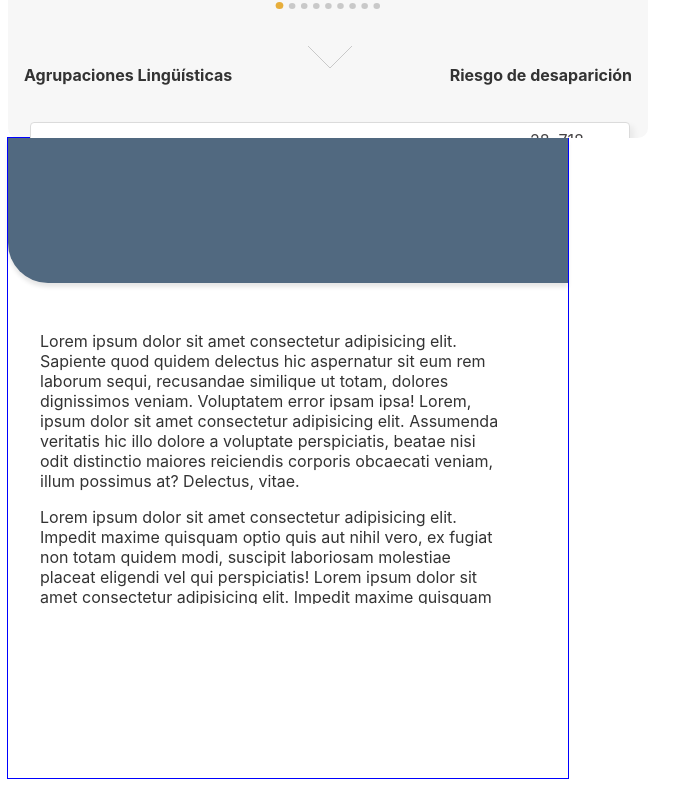
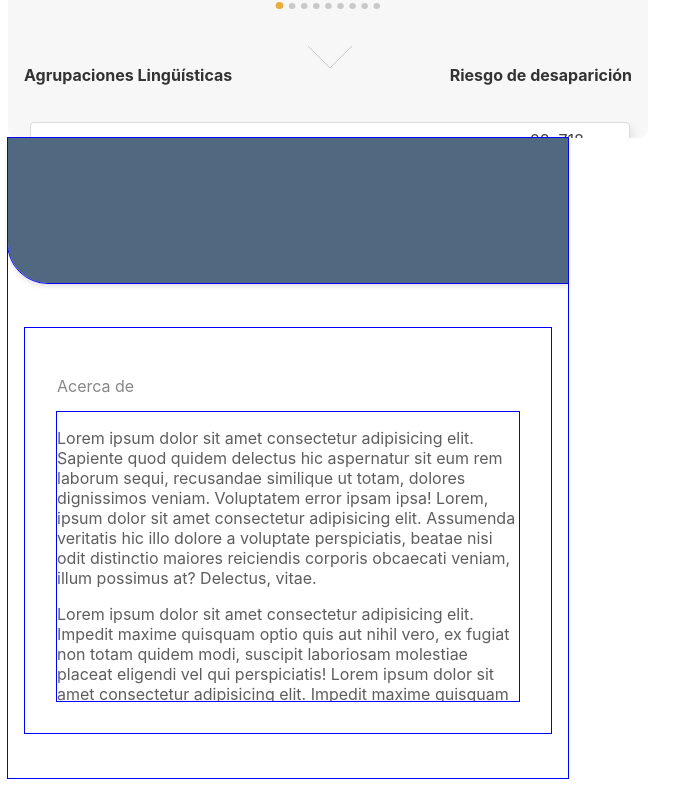
Before and after one commit to ccd-adc-dev/maqueta.compos.mapa, a Svelte app: page / in a window 1280 px wide. Shown: the part 720-1512 px from the top of the page, without its empty margins (0-691 px from the left). Built offline with nearby package versions, Linux system fonts and the light colour scheme.

Commit message:
ajuste posicion header

```diff
--- a/src/componentes/Informacion/Informacion.svelte
+++ b/src/componentes/Informacion/Informacion.svelte
@@ -7,26 +7,48 @@
             width: 560px;
             height: 640px;
             outline: 1px solid blue;
+
+        }
+
+        .Informacion {
+            display: flex;
+	        justify-content: center;
+            align-items: center;
+            flex-direction: column;
+            flex-wrap: nowrap;
         }
 
         .Encabezado {
             width: 560px;
             height: 145px;
+            position: relative;
+            top: -45px;
             background: #516980;
             box-shadow: 0px 4px 4px rgba(0, 0, 0, 0.1);
             border-radius: 0px 0px 0px 40px;
+            outline: 1px solid blue;
+
         }
 
         .Acerca {
             padding: 2em;
             /* float: right; */
+            outline: 1px solid blue;
+
         }
 
         .Texto {
             width: 462px;
             max-height: 289px;
             overflow-y: auto;
+            outline: 1px solid blue;
+            color: #5E5E5E;
         }
+
+        .Subtitulo {
+            color: #878787;
+        }
+
 
 </style>
 
@@ -34,6 +56,9 @@
     <header class="Encabezado">
     </header>
     <div class="Acerca">
+        <p class="Subtitulo">
+            Acerca de
+        </p>
         <div class="Texto">
             <p>
                 Lorem ipsum dolor sit amet consectetur adipisicing elit. Sapiente quod quidem delectus hic aspernatur sit eum rem laborum sequi, recusandae similique ut totam, dolores dignissimos veniam. Voluptatem error ipsam ipsa!
```
Also changed, not shown: src/componentes/Informacion/TituloAyuda.svg (added), src/svg/TituloAyuda.svg (added).
